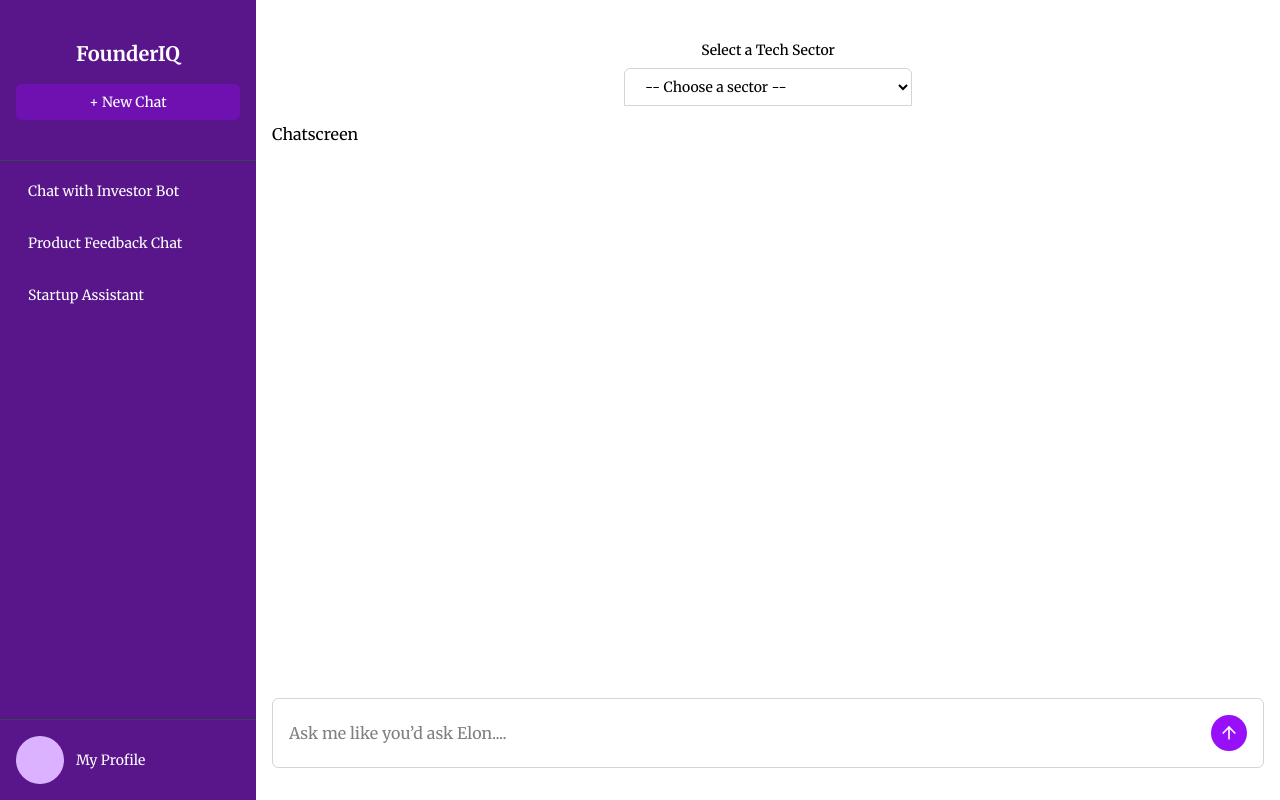
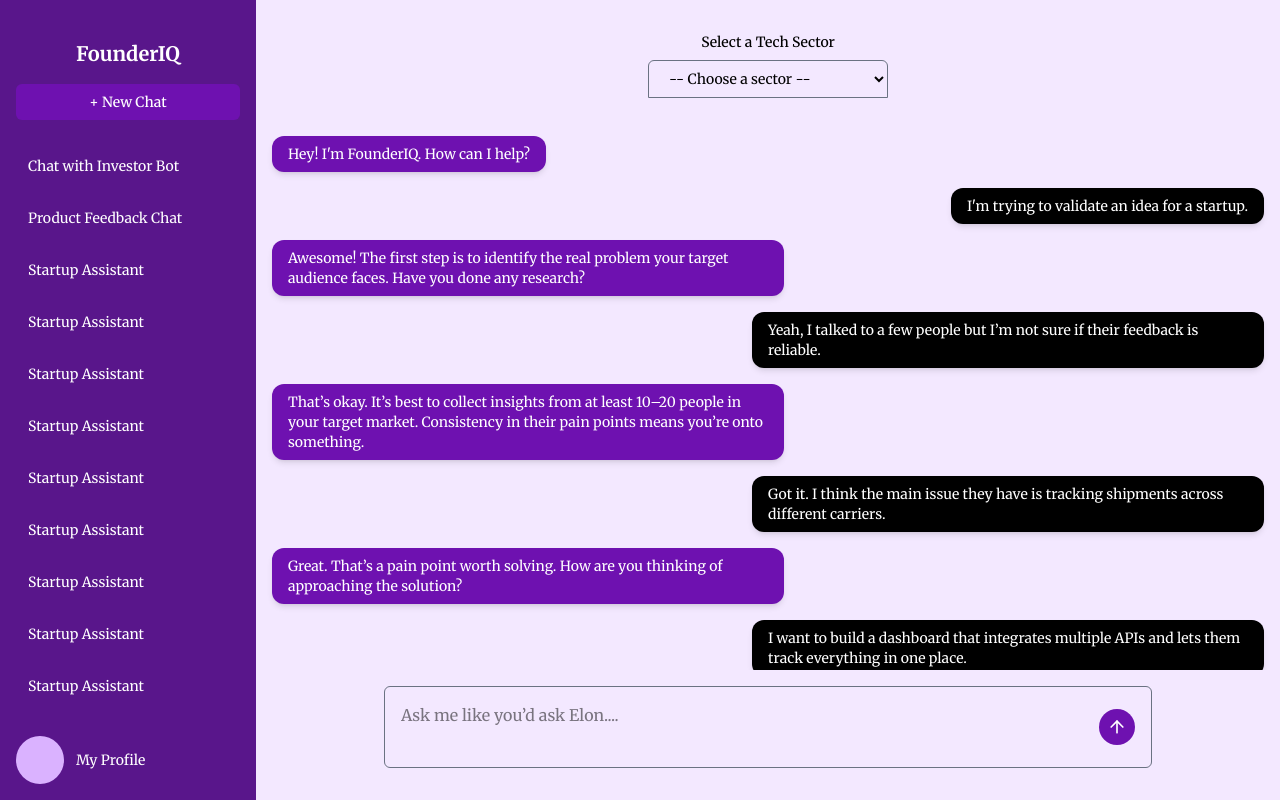
Before and after one commit to khaymanii/FounderIQ, a React (Vite) app: page /chat in a window 1280 px wide. Built offline with nearby package versions, Linux system fonts and the light colour scheme.

Commit message:
feat: enhance chat interface with fixed dropdown and chatbox, add scrollbar styling, and update sidebar layout

```diff
--- a/package.json
+++ b/package.json
@@ -17,6 +17,7 @@
     "react-icons": "^5.5.0",
     "react-router-dom": "^7.6.3",
     "react-toastify": "^11.0.5",
+    "tailwind-scrollbar": "^4.0.2",
     "tailwindcss": "^4.1.11"
   },
   "devDependencies": {
--- a/src/components/ChatScreen.tsx
+++ b/src/components/ChatScreen.tsx
@@ -1,7 +1,117 @@
+const messages = [
+  { id: 1, sender: "founderiq", text: "Hey! I'm FounderIQ. How can I help?" },
+  {
+    id: 2,
+    sender: "user",
+    text: "I'm trying to validate an idea for a startup.",
+  },
+  {
+    id: 3,
+    sender: "founderiq",
+    text: "Awesome! The first step is to identify the real problem your target audience faces. Have you done any research?",
+  },
+  {
+    id: 4,
+    sender: "user",
+    text: "Yeah, I talked to a few people but I’m not sure if their feedback is reliable.",
+  },
+  {
+    id: 5,
+    sender: "founderiq",
+    text: "That’s okay. It’s best to collect insights from at least 10–20 people in your target market. Consistency in their pain points means you’re onto something.",
+  },
+  {
+    id: 6,
+    sender: "user",
+    text: "Got it. I think the main issue they have is tracking shipments across different carriers.",
+  },
+  {
+    id: 7,
+    sender: "founderiq",
+    text: "Great. That’s a pain point worth solving. How are you thinking of approaching the solution?",
+  },
+  {
+    id: 8,
+    sender: "user",
+    text: "I want to build a dashboard that integrates multiple APIs and lets them track everything in one place.",
+  },
+  {
+    id: 9,
+    sender: "founderiq",
+    text: "That sounds promising. You'll want to test a basic version of that idea as soon as possible—maybe even a Figma prototype first.",
+  },
+  {
+    id: 10,
+    sender: "user",
+    text: "True. I can mock something up and share with a few users.",
+  },
+  {
+    id: 11,
+    sender: "founderiq",
+    text: "Exactly. Let’s keep it lean and focus on feedback loops.",
+  },
+  {
+    id: 12,
+    sender: "user",
+    text: "What would be a good pitch line for this idea?",
+  },
+  {
+    id: 13,
+    sender: "founderiq",
+    text: "Try something like: 'We help businesses track all their shipments from one sleek dashboard—no matter the courier.'",
+  },
+  {
+    id: 14,
+    sender: "user",
+    text: "Nice! That actually sounds professional and clear.",
+  },
+  {
+    id: 15,
+    sender: "founderiq",
+    text: "Glad you like it! Simplicity wins in early pitches. People should get it in one sentence.",
+  },
+  {
+    id: 16,
+    sender: "user",
+    text: "Okay, but what if competitors already exist?",
+  },
+  {
+    id: 17,
+    sender: "founderiq",
+    text: "Competition is a good sign. It proves demand. Your job is to find what makes your version better—faster, cheaper, easier, or more delightful.",
+  },
+  {
+    id: 18,
+    sender: "user",
+    text: "Makes sense. Maybe I can focus on user experience as the differentiator.",
+  },
+  {
+    id: 19,
+    sender: "founderiq",
+    text: "Exactly. People often stick with the product that feels best to use, even if it's not the most powerful.",
+  },
+  {
+    id: 20,
+    sender: "user",
+    text: "Thanks, this was super helpful. I feel more confident now!",
+  },
+];
+
 function ChatScreen() {
   return (
-    <div>
-      <div>Chatscreen</div>
+    <div className="flex flex-col space-y-4 py-6">
+      {messages.map((msg) => (
+        <div
+          key={msg.id}
+          className={`max-w-xs md:max-w-md lg:max-w-lg px-4 py-2 rounded-xl h-auto text-white text-sm shadow-md ${
+            msg.sender === "user"
+              ? "self-end bg-black"
+              : "self-start bg-purple-800"
+          }`}
+        >
+          {msg.text}
+        </div>
+      ))}
     </div>
   );
 }
--- a/src/components/Chatbox.tsx
+++ b/src/components/Chatbox.tsx
@@ -16,9 +16,9 @@ export default function Chatbox({
   };
   return (
     <div className="max-w-5xl mx-auto">
-      <div className="flex-1 flex justify-around items-center px-4 py-4 border border-gray-300 rounded-md resize-none">
+      <div className="flex-1 flex justify-around items-center p-4 border border-gray-500 rounded-md resize-none">
         <textarea
-          rows={1}
+          rows={2}
           placeholder="Ask me like you’d ask Elon...."
           className="border-none w-full h-full resize-none focus:outline-none"
           value={message}
@@ -33,7 +33,7 @@ export default function Chatbox({
         />
         <button
           type="submit"
-          className="bg-purple-600 hover:bg-purple-700 text-white p-2 rounded-full cursor-pointer"
+          className="bg-purple-800 hover:bg-purple-900 text-white p-2 rounded-full cursor-pointer"
           disabled
         >
           <ArrowUp size={20} />{" "}
--- a/src/components/Dropdown.tsx
+++ b/src/components/Dropdown.tsx
@@ -29,7 +29,7 @@ export default function Dropdown({
   };
 
   return (
-    <div className="w-72 max-w-sm">
+    <div className="w-60 max-w-sm">
       <div className="w-full">
         <label
           htmlFor="sector"
@@ -41,7 +41,7 @@ export default function Dropdown({
           id="sector"
           value={selected}
           onChange={handleChange}
-          className="w-full px-4 py-2 text-sm border border-gray-300 rounded-t-md focus:outline-none "
+          className="w-full px-4 py-2 text-sm border border-gray-500 rounded-t-md focus:outline-none "
         >
           <option value="" disabled>
             -- Choose a sector --
--- a/src/components/Sidebar.tsx
+++ b/src/components/Sidebar.tsx
@@ -6,6 +6,21 @@ export default function Sidebar() {
   const [chats, setChats] = useState([
     "Chat with Investor Bot",
     "Product Feedback Chat",
+    "Startup Assistant",
+    "Startup Assistant",
+    "Startup Assistant",
+    "Startup Assistant",
+    "Startup Assistant",
+    "Startup Assistant",
+    "Startup Assistant",
+    "Startup Assistant",
+    "Startup Assistant",
+    "Startup Assistant",
+    "Startup Assistant",
+    "Startup Assistant",
+    "Startup Assistant",
+    "Startup Assistant",
+    "Startup Assistant",
     "Startup Assistant",
   ]);
 
@@ -30,13 +45,13 @@ export default function Sidebar() {
         } md:translate-x-0 md:relative`}
       >
         {/* Header */}
-        <div className="px-4 py-10 border-b border-gray-700 relative">
+        <div className="px-4 pt-10 pb-6 relative">
           <h1 className="text-xl font-bold text-center">FounderIQ</h1>
 
           {/* Close icon (mobile only, inside sidebar) */}
           <button
             onClick={toggleSidebar}
-            className="absolute left-4 top-6 md:hidden text-gray-300"
+            className="absolute left-4 top-6 md:hidden text-white"
           >
             <PanelLeftClose size={30} />
           </button>
@@ -50,7 +65,7 @@ export default function Sidebar() {
         </div>
 
         {/* Chat List */}
-        <div className="flex-1 overflow-y-auto px-4 py-2 space-y-2">
+        <div className="flex-1 overflow-y-auto px-4 space-y-2 custom-scrollbar">
           {chats.map((chat, index) => (
             <div
               key={index}
@@ -62,7 +77,7 @@ export default function Sidebar() {
         </div>
 
         {/* Footer */}
-        <div className="px-4 py-4 border-t border-gray-700 text-sm">
+        <div className="px-4 py-4 text-sm">
           <div className="flex items-center gap-3">
             <div className="h-12 w-12 rounded-full bg-purple-300"></div>
             <p>My Profile</p>
--- a/src/components/Signin.tsx
+++ b/src/components/Signin.tsx
@@ -19,7 +19,9 @@ const Form = () => {
 
         <p className="mt-6 text-center text-xs text-gray-400">
           © Copyright 2025&nbsp;
-          <span className="font-semibold text-gray-600">FounderIQ.</span>
+          <span className="font-semibold text-gray-600">
+            Founder<span className="text-purple-800">IQ</span>
+          </span>
           &nbsp;All Rights Reserved.
         </p>
       </div>
--- a/src/index.css
+++ b/src/index.css
@@ -3,3 +3,16 @@
 body {
   font-family: "Merriweather", serif;
 }
+
+.custom-scrollbar::-webkit-scrollbar {
+  width: 6px;
+}
+
+.custom-scrollbar::-webkit-scrollbar-thumb {
+  background-color: #6b21a8; /* Tailwind purple-800 */
+  border-radius: 10px;
+}
+
+.custom-scrollbar::-webkit-scrollbar-track {
+  background-color: #f3f4f6; /* Tailwind gray-100 */
+}
--- a/src/pages/Chat.tsx
+++ b/src/pages/Chat.tsx
@@ -5,29 +5,33 @@ import Sidebar from "../components/Sidebar";
 
 function Chat() {
   return (
-    <div className="flex flex-col md:flex-row h-screen">
-      {/* Sidebar: already responsive inside Sidebar component */}
+    <div className="flex flex-col md:flex-row h-screen bg-purple-100">
+      {/* Sidebar: already responsive */}
       <Sidebar />
 
       {/* Main Chat Area */}
-      <div className="flex-1 flex flex-col justify-between p-4 pt-10 lg:pt-6">
-        {/* Dropdown at top */}
-        <div className="mb-4 flex justify-center">
+      <div className="flex-1 relative flex flex-col h-screen">
+        {/* Dropdown fixed at the top */}
+        <div className="fixed top-0 left-0 right-0 z-10 bg-purple-100 p-4  md:ml-64">
+          <div className="flex justify-center max-w-3xl mx-auto">
             <Dropdown
               onChange={(value) => console.log("Selected sector:", value)}
             />
           </div>
+        </div>
 
-        {/* Chat screen fills available height */}
-        <div className="flex-1 overflow-y-auto">
+        {/* Chat Screen scrolls in between */}
+        <div className="flex-1 overflow-y-auto py-28 px-4 w-full custom-scrollbar">
           <ChatScreen />
         </div>
 
-        {/* Chatbox at bottom */}
-        <div className="my-4">
+        {/* Chatbox fixed at the bottom */}
+        <div className="fixed bottom-0 left-0 right-0 z-10  bg-purple-100 p-4 pb-8 md:ml-64">
+          <div className="max-w-3xl mx-auto">
             <Chatbox
               onSend={(message) => console.log("Sent message:", message)}
             />
+          </div>
         </div>
       </div>
     </div>
```
Also changed, not shown: 1 other file (tests, documents, lock files or other folders). Lines whose indentation alone changed are shown as unchanged.
